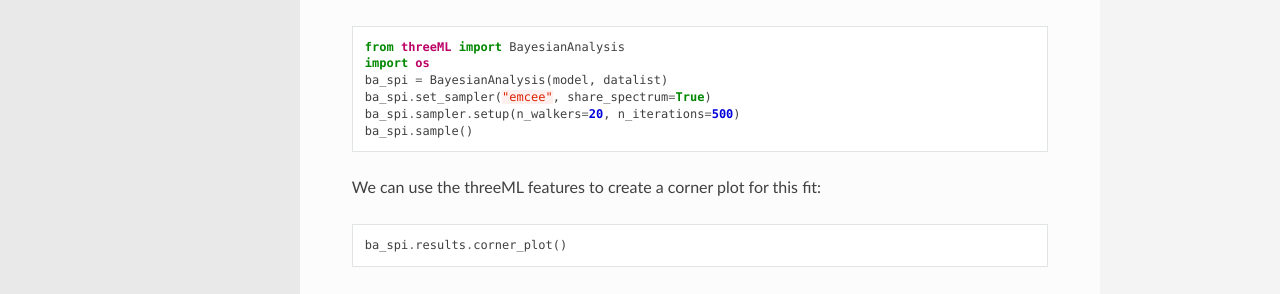
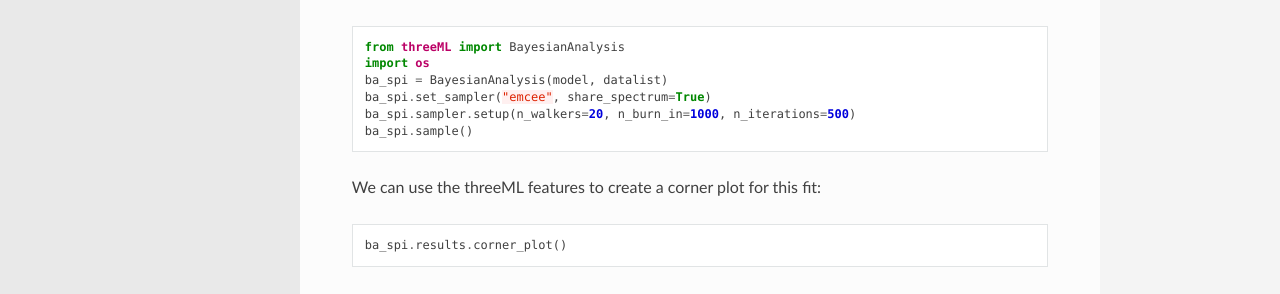
Before and after one commit to BjoernBiltzinger/pyspi, a Sphinx documentation site: the page built from docs/md_docs/grb_analysis.md, in a window 1280 px wide and 900 px high, scrolled down 3418 px. Shown: the part 426-720 px from the top of the window. Built offline with Sphinx 7.4.7 and the Read the Docs theme 2.0.0, drawn with Linux system fonts in a browser that asks for light colours; pages that are not in the unit, such as notebooks, are missing from menus; the version number could not be read and is left out.

Commit message:
use more burn in steps for emcee

````diff
--- a/docs/md_docs/grb_analysis.md
+++ b/docs/md_docs/grb_analysis.md
@@ -183,7 +183,7 @@
 import os
 ba_spi = BayesianAnalysis(model, datalist)
 ba_spi.set_sampler("emcee", share_spectrum=True)
-ba_spi.sampler.setup(n_walkers=20, n_iterations=500)
+ba_spi.sampler.setup(n_walkers=20, n_burn_in=1000, n_iterations=500)
 ba_spi.sample()
 ```
 
````
